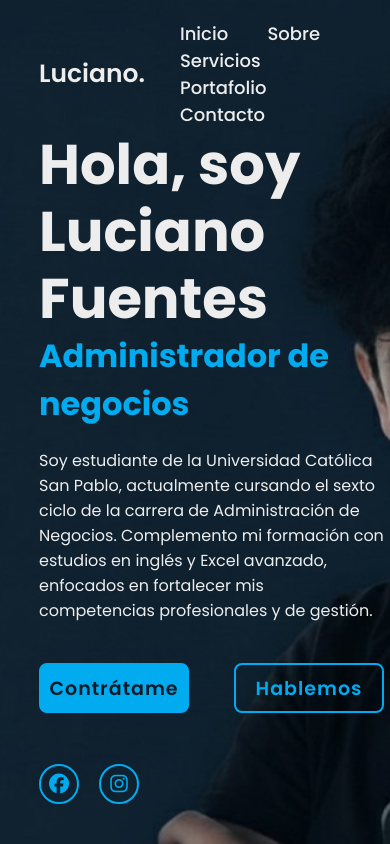
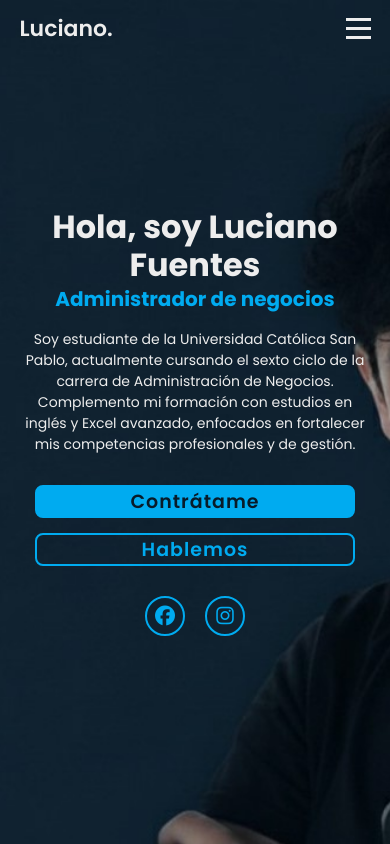
Before and after one commit to GonzaloFlores1306/WebLucianoFuentes, a plain HTML site: page index.html in a window 390 px wide. Drawn offline with Linux system fonts and the light colour scheme; a script that the page names is missing.

Commit message:
Update style.css

```diff
--- a/style.css
+++ b/style.css
@@ -22,6 +22,12 @@ body {
   justify-content: space-between; /*Espaciado de componentes*/
   align-items: center;
   z-index: 100;
+  transition: background 0.3s ease;
+}
+
+.header.scrolled {
+  background: rgba(8, 27, 41, 0.9);
+  box-shadow: 0 2px 10px rgba(0, 0, 0, 0.1);
 }
 
 .logo {
@@ -30,6 +36,7 @@ body {
   color: #ededed;
   text-decoration: none;
   font-weight: 600;
+  z-index: 101;
 }
 
 .logo::before {
@@ -56,6 +63,33 @@ body {
 .navbar a:hover,
 .navbar a:active {
   color: #00abf0;
+}
+
+.menu-toggle {
+  display: none;
+  flex-direction: column;
+  cursor: pointer;
+  z-index: 101;
+}
+
+.menu-toggle span {
+  width: 25px;
+  height: 3px;
+  background: #ededed;
+  margin: 3px 0;
+  transition: 0.3s;
+}
+
+.menu-toggle.active span:nth-child(1) {
+  transform: rotate(-45deg) translate(-5px, 6px);
+}
+
+.menu-toggle.active span:nth-child(2) {
+  opacity: 0;
+}
+
+.menu-toggle.active span:nth-child(3) {
+  transform: rotate(45deg) translate(-5px, -6px);
 }
 
 .home {
@@ -133,6 +167,7 @@ body {
   justify-content: space-between;
   width: 345px;
   height: 50px;
+  margin-bottom: 0;
 }
 
 .home-content .btn-box::before {
@@ -222,6 +257,28 @@ body {
   z-index: 2;
 }
 
+/*
+.home-sci {
+  display: flex;
+  width: 100px;
+  justify-content: space-between;
+  margin-top: 30px;
+}
+
+.home-sci::before {
+  content: "";
+  position: absolute;
+  top: 0;
+  right: 0;
+  width: 100%;
+  height: 100%;
+  background: #081b29;
+  animation: showRight 1s ease forwards;
+  animation-delay: 2.5s;
+  z-index: 2;
+}
+  */
+
 .home-sci a {
   position: relative;
   display: inline-flex;
@@ -300,3 +357,181 @@ body {
     pointer-events: auto;
   }
 }
+
+@media (max-width: 1024px) {
+  .header {
+    padding: 15px 5%;
+  }
+  .home {
+    padding: 0 5%;
+  }
+  .home-content h1 {
+    font-size: 48px;
+  }
+  .home-content h3 {
+    font-size: 28px;
+  }
+  .home-imgHover {
+    width: 50%;
+    right: 0;
+  }
+}
+
+/*Tabletas pequeñas y móviles grandes*/
+@media (max-width: 768px) {
+  .header {
+    padding: 15px 5%;
+  }
+
+  .navbar {
+    position: fixed;
+    top: 0;
+    right: -100%;
+    width: 70%;
+    height: 100vh;
+    background: rgba(8, 27, 41, 0.95);
+    display: flex;
+    flex-direction: column;
+    justify-content: center;
+    align-items: center;
+    transition: right 0.5s ease;
+    z-index: 100;
+  }
+
+  .navbar.active {
+    right: 0;
+  }
+
+  .navbar a {
+    margin: 15px 0;
+    font-size: 20px;
+  }
+
+  .menu-toggle {
+    display: flex;
+    z-index: 101;
+  }
+
+  .home {
+    padding: 0 5%;
+    text-align: center;
+  }
+
+  .home-content h1 {
+    font-size: 36px;
+  }
+
+  .home-content h3 {
+    font-size: 24px;
+  }
+
+  .home-content p {
+    font-size: 15px;
+  }
+
+  .home-content .btn-box {
+    width: 100%;
+    max-width: 320px;
+    margin: 0 auto;
+    flex-direction: column;
+    height: auto;
+    gap: 15px;
+    margin-bottom: 20px;
+  }
+
+  .btn-box a {
+    width: 100%;
+  }
+
+  .home-imgHover {
+    display: none;
+  }
+
+  .home-sci {
+    position: relative;
+    bottom: auto;
+    margin: 30px auto 0;
+    justify-content: center;
+    gap: 20px;
+    width: 100%;
+    max-width: 120px;
+  }
+}
+
+/* Móviles */
+@media (max-width: 480px) {
+  .header {
+    padding: 12px 5%;
+  }
+
+  .logo {
+    font-size: 22px;
+  }
+
+  .home-content h1 {
+    font-size: 32px;
+  }
+
+  .home-content h3 {
+    font-size: 20px;
+  }
+
+  .home-content p {
+    font-size: 14px;
+    margin: 15px 0 30px;
+  }
+
+  .home-content .btn-box {
+    margin-bottom: 25px;
+  }
+
+  .navbar {
+    width: 80%;
+  }
+}
+
+/* Pantallas muy pequeñas */
+@media (max-width: 360px) {
+  .home-content h1 {
+    font-size: 28px;
+  }
+
+  .home-content h3 {
+    font-size: 18px;
+  }
+
+  .home-content p {
+    font-size: 13px;
+  }
+
+  .btn-box a {
+    font-size: 16px;
+  }
+}
+
+/* Pantallas muy grandes */
+@media (min-width: 1600px) {
+  .header {
+    padding: 25px 15%;
+  }
+
+  .home {
+    padding: 0 15%;
+  }
+
+  .home-content {
+    max-width: 700px;
+  }
+
+  .home-content h1 {
+    font-size: 64px;
+  }
+
+  .home-content h3 {
+    font-size: 36px;
+  }
+
+  .home-content p {
+    font-size: 18px;
+  }
+}
```
